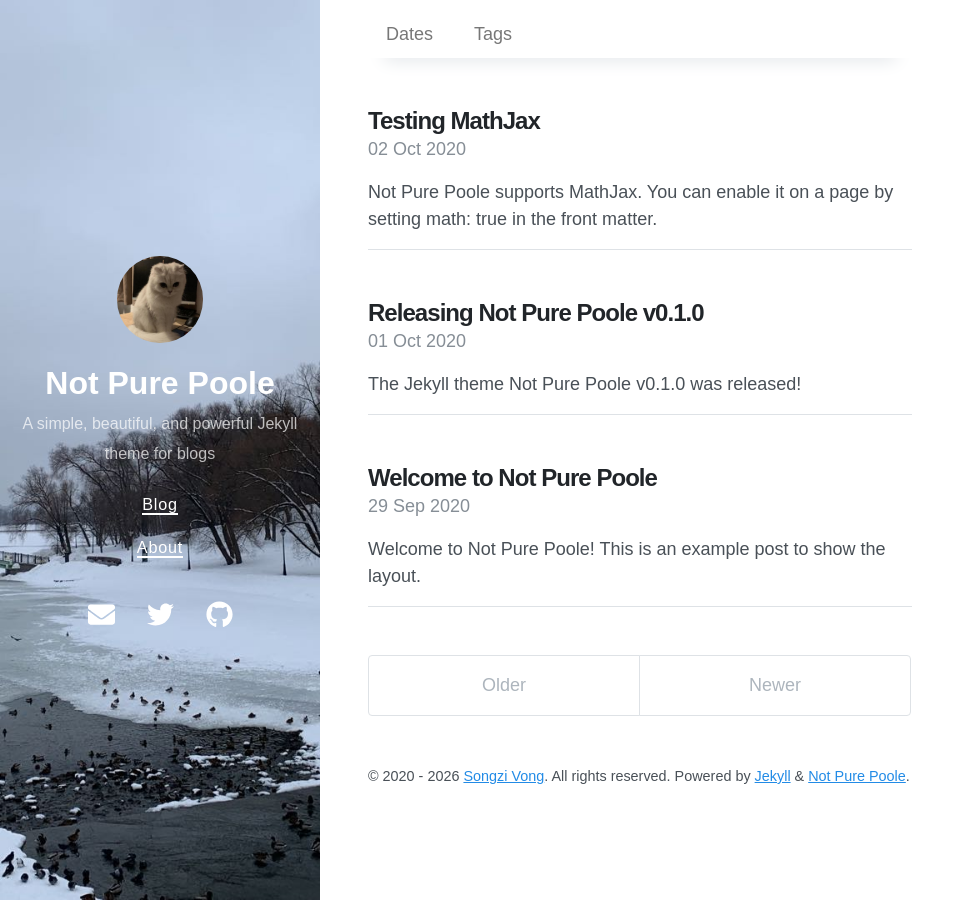
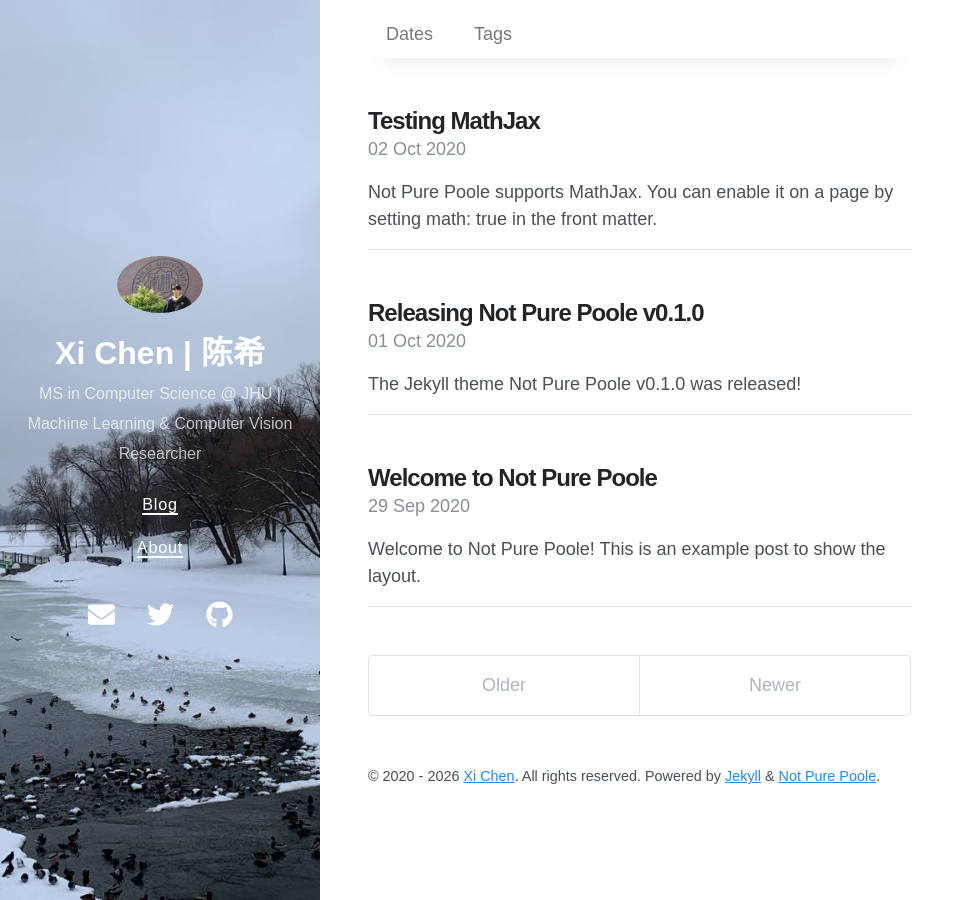
Before and after one commit to XiChen0522/XiChen0522.github.io, a Jekyll site: the page built from index.html, in a window 1280 px wide. Shown: the whole page, without its empty margins (0-975 px from the left). Built offline with Jekyll 4.4.1, drawn with Linux system fonts in a browser that asks for light colours; nearby versions of some CDN libraries; the list of posts is cut into pages by our own code.

Commit message:
Update site configuration with new author details

```diff
--- a/_config.yml
+++ b/_config.yml
@@ -1,13 +1,13 @@
 # Setup
-title: Not Pure Poole
-description: A simple, beautiful, and powerful Jekyll theme for blogs
+title: Xi Chen | 陈希
+description: MS in Computer Science @ JHU | Machine Learning & Computer Vision Researcher
 url: https://XiChen0522.github.io
-avatar: /avatar.jpeg
+avatar: /avatar.jpg # 请确保你的头像文件名为 avatar.jpg 并放在根目录或 assets 下
 paginate: 5
 permalink: pretty
 cover_image: /bg.jpeg
 
-# Gems
+# Gems (保持不变)
 plugins:
   - jekyll-gist
   - jekyll-paginate
@@ -27,33 +27,25 @@
   - scripts/
   - not-pure-poole.gemspec
 
-# Optimize Jekyl SEO Tag
+# Optimize Jekyll SEO Tag
 twitter:
-  username: vszhub
+  username: XiChen0522 # 建议改为你的社交账号
   card: summary
 logo: logo.png
 social:
-  name: Songzi Vong
+  name: Xi Chen
   links:
-    - https://twitter.com/vszhub
-    - https://github.com/vszhub
-google_site_verification: xxxxx
+    - https://github.com/XiChen0522
+    # - https://twitter.com/你的推特 (如果不常用可以删掉)
+
 lang: en
 
 sass:
   sass_dir: _sass
   style: :compressed
 
-# Options
-
-# Replace this value and uncomment to enable Google Analytics tracking
-# google_analytics: UA-000000-0
-
-# Replace this value and uncomment to enable Disqus
-# disqus: xxxxxx
-
 # Specify the author for blog posts
 author:
-  name: Songzi Vong
-  url: https://github.com/vszhub/
-  email: vszhub@gmail.com
+  name: Xi Chen
+  url: https://github.com/XiChen0522
+  email: xchen336@jh.edu
```
